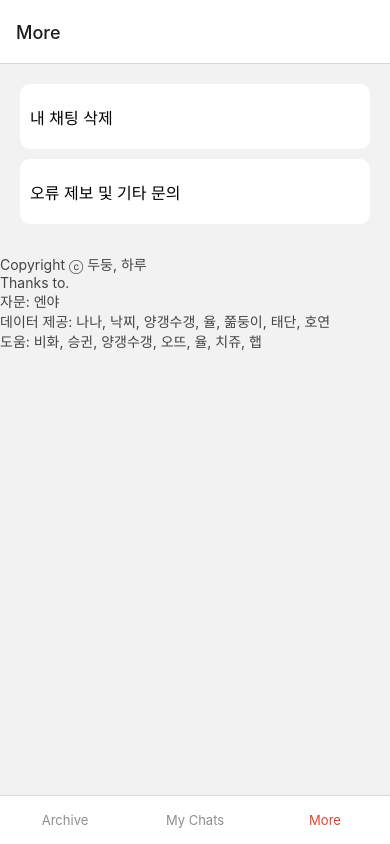
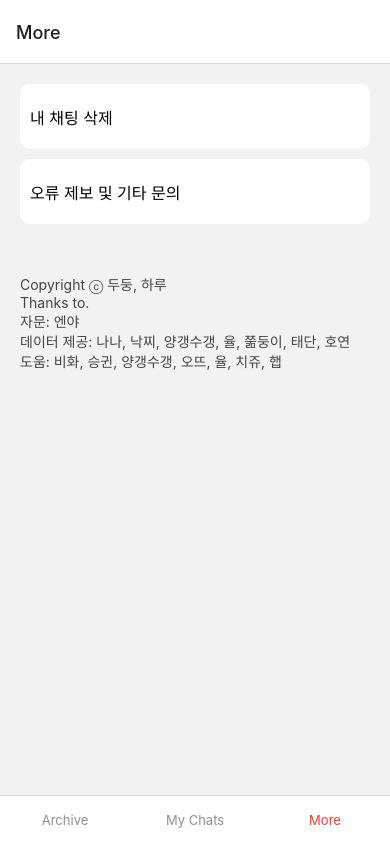
Before and after one commit to mxno28/qjqmf, a React Native app: screen /More in a window 390 px wide. Built offline with nearby package versions, Linux system fonts and the light colour scheme.

Commit message:
credit box

```diff
--- a/components/More.js
+++ b/components/More.js
@@ -53,7 +53,7 @@ const More = () => {
                 </View>
             </Modal>
             <ScrollView
-                style={{padding: 20, flex:1}}
+                style={{padding: 20}}
             >
 
                 <TouchableOpacity
@@ -73,7 +73,8 @@ const More = () => {
                     </Text>
                 </TouchableOpacity>
             </ScrollView>
-            <View>
+            <View style={{flex:1}}/>
+            <View style={{padding: 20}}>
                 <Text style={styles.credit}>Copyright ⓒ 두둥, 하루</Text>
                 <Text style={styles.credit}>Thanks to.</Text>
                 <Text style={styles.credit}>자문: 엔야</Text>
```
